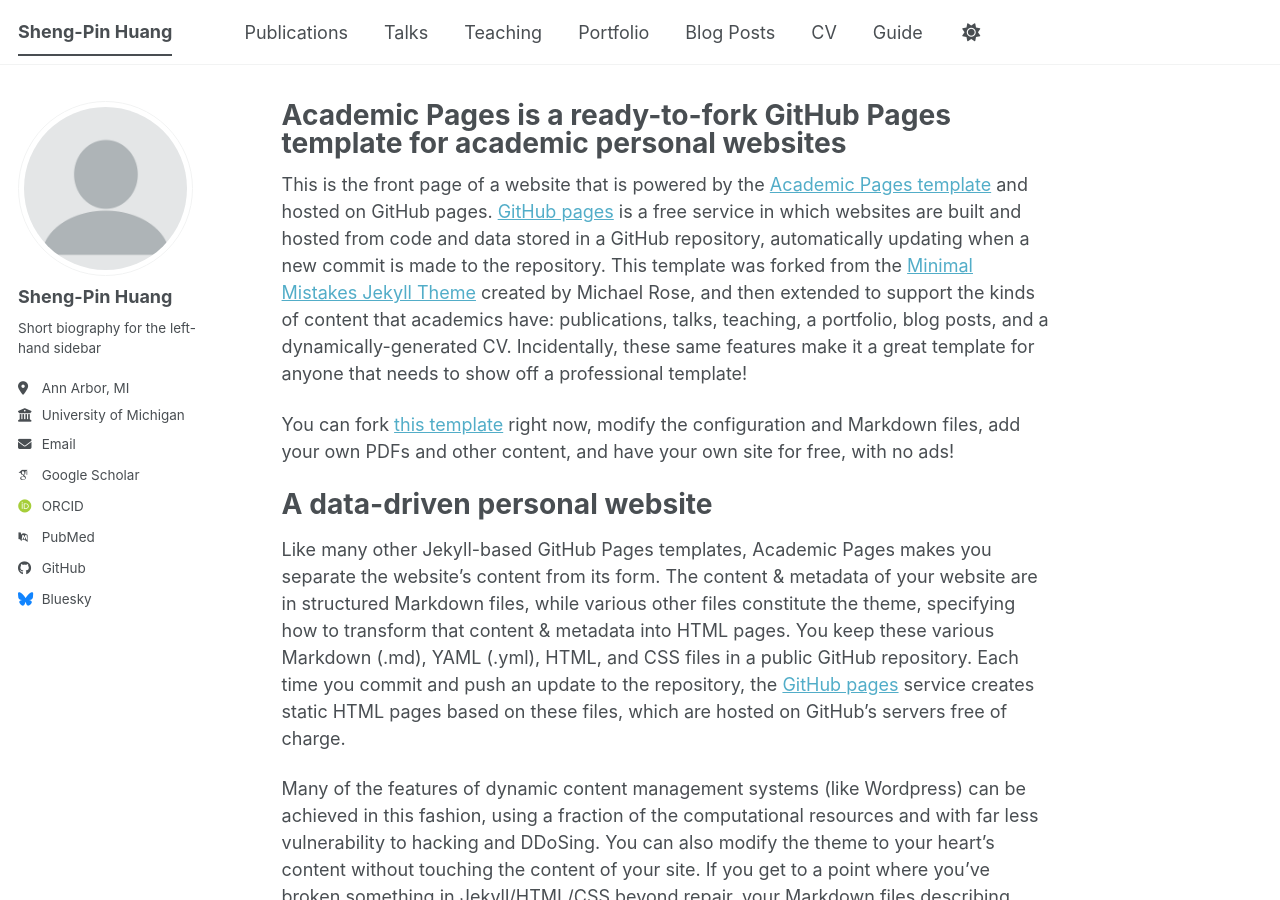
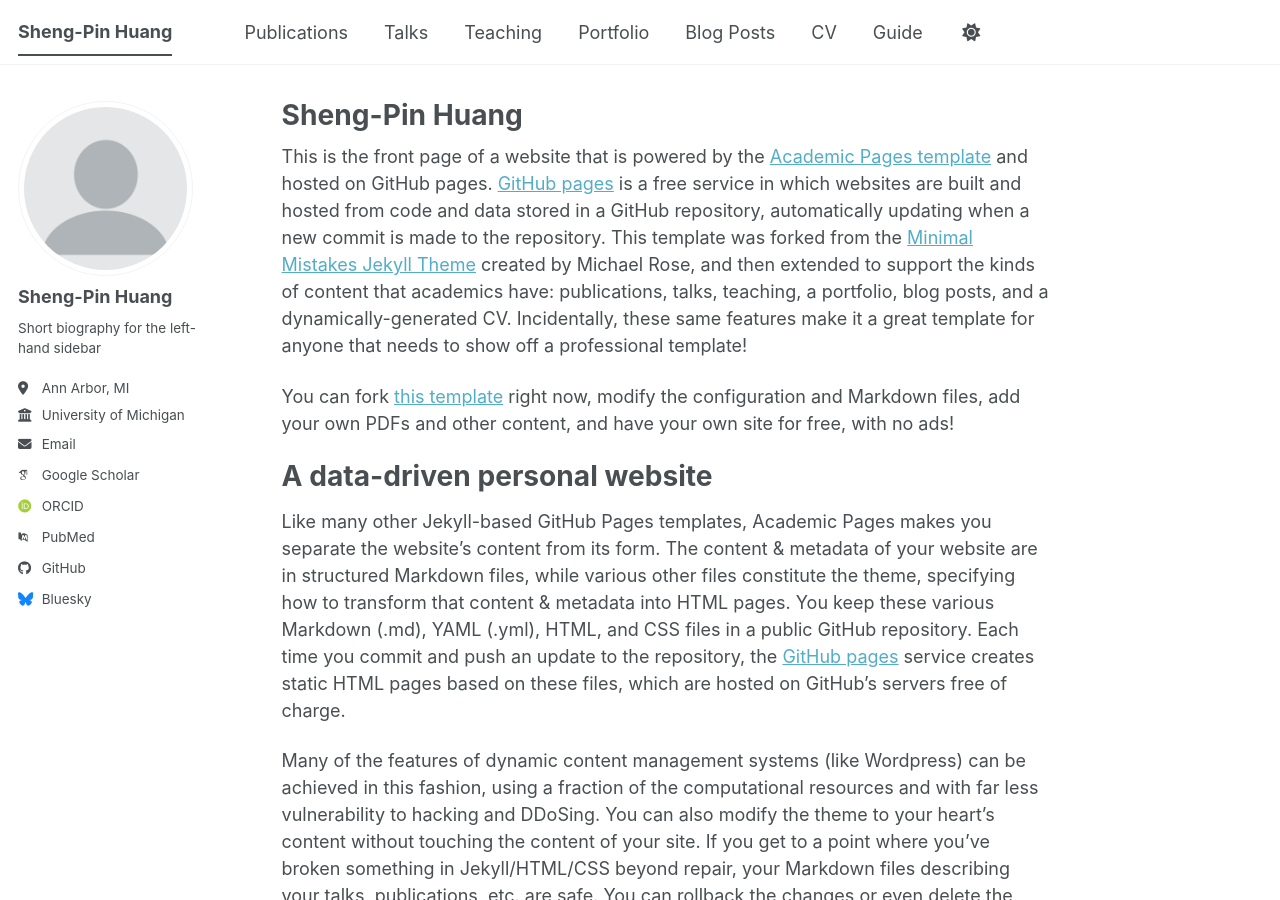
Before and after one commit to shengpinhuang/shengpinhuang.github.io, a Jekyll site: the page built from _pages/about.md, in a window 1280 px wide and 900 px high. Built offline with Jekyll 4.4.1, drawn with Linux system fonts in a browser that asks for light colours; some web fonts are replaced; a script bundle is joined from its source files by our own code; library files that are not in the unit come from our copies.

Commit message:
Update about.md

```diff
--- a/_pages/about.md
+++ b/_pages/about.md
@@ -1,6 +1,6 @@
 ---
 permalink: /
-title: "Academic Pages is a ready-to-fork GitHub Pages template for academic personal websites"
+title: "Sheng-Pin Huang"
 author_profile: true
 redirect_from:
   - /about/
```
